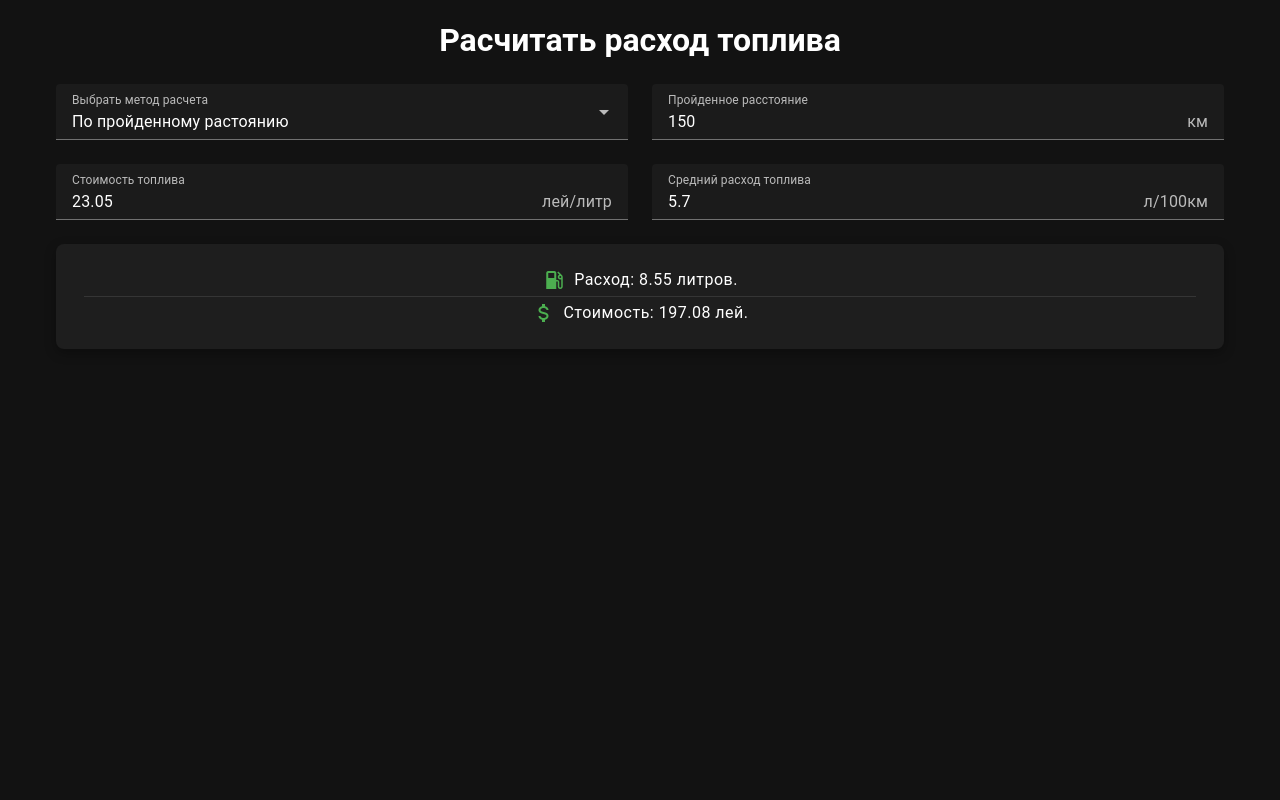
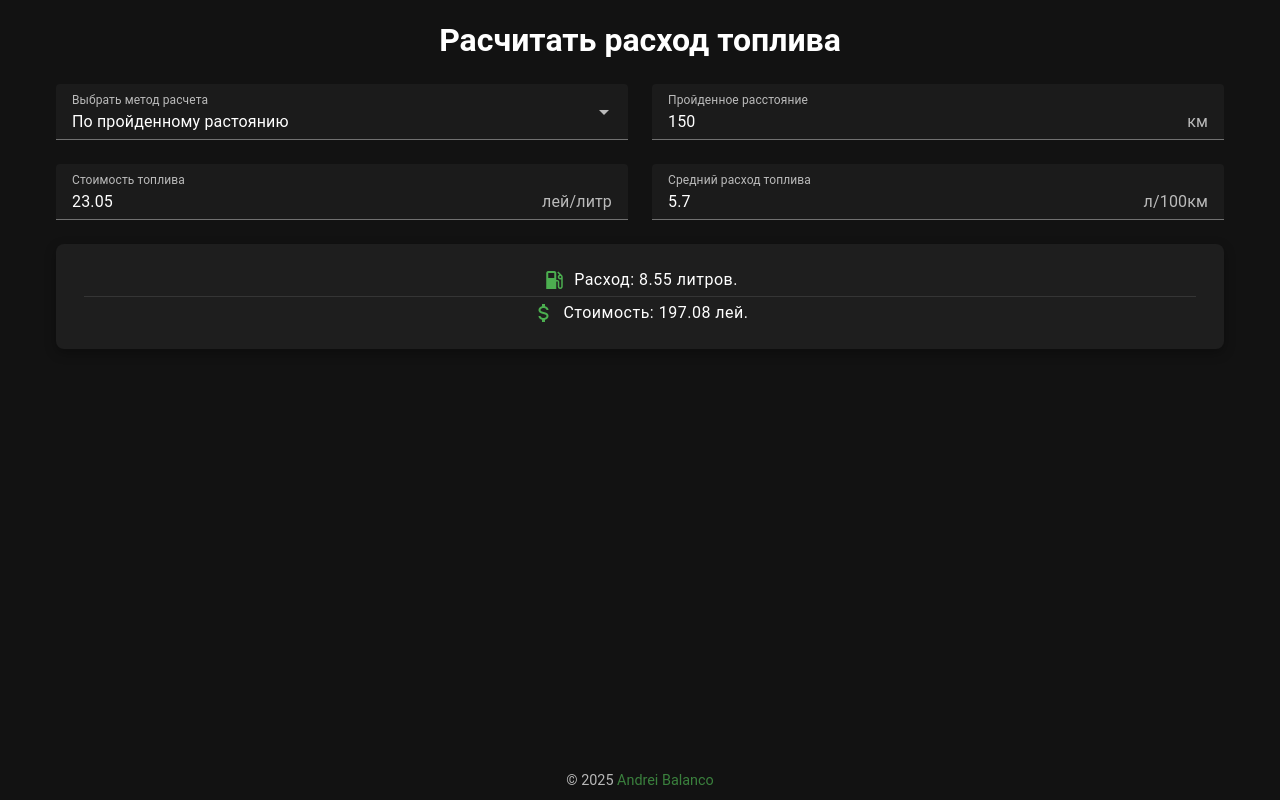
Before and after one commit to bandvic-dev/calc-trip, a Vue app: page / in a window 1280 px wide. Built offline with nearby package versions, Linux system fonts and the light colour scheme.

Commit message:
add copyright

```diff
--- a/src/App.vue
+++ b/src/App.vue
@@ -3,6 +3,12 @@
     <v-main>
       <router-view></router-view>
     </v-main>
+    <v-footer class="text-center" color="transparent" app>
+      <span class="copyright">
+        © {{ new Date().getFullYear() }}
+        <a href="https://bandvic.vercel.app/" target="_blank" class="copyright-link">Andrei Balanco</a>
+      </span>
+    </v-footer>
   </v-app>
 </template>
 
@@ -19,4 +25,15 @@ body {
   background-color: #121212;
   color: rgba(255, 255, 255, 0.87);
 }
+
+.copyright {
+  width: 100%;
+  font-size: 0.9rem;
+  opacity: 0.7;
+}
+
+.copyright-link {
+  color: #4caf50;
+  text-decoration: none;
+}
 </style>
```
